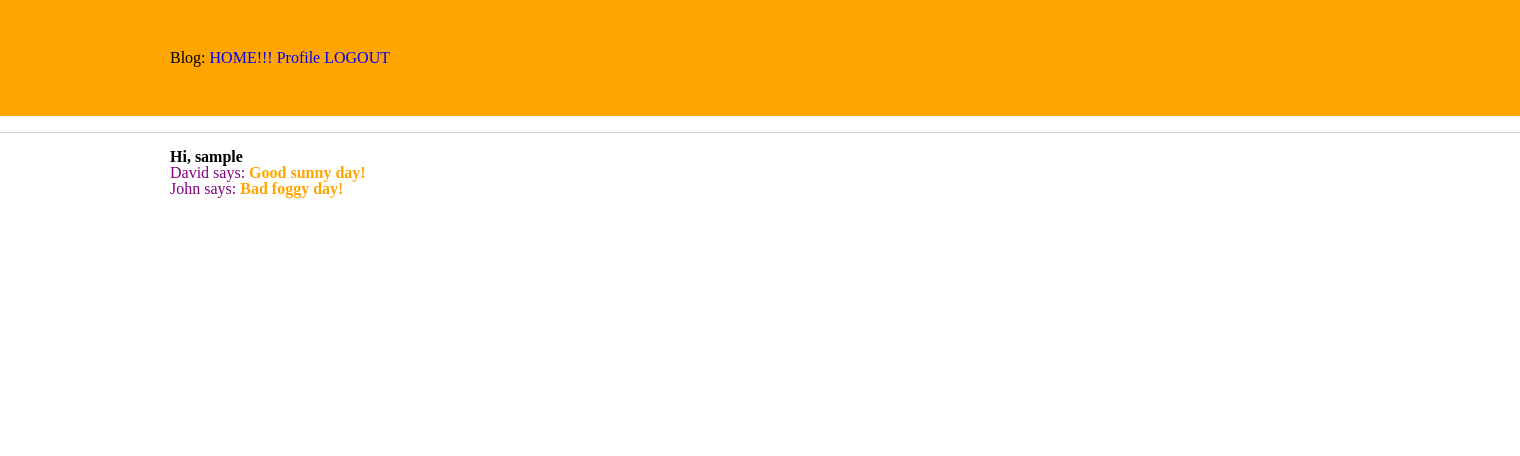
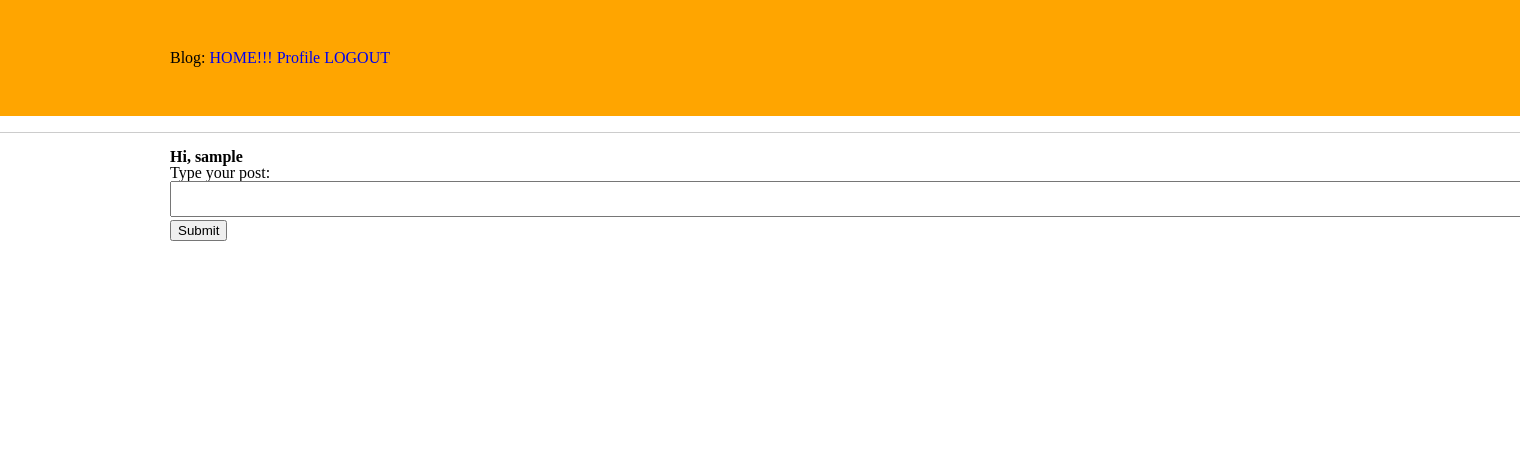
Before and after one commit to yuriiweblack/blog_2022, a Flask app: page / in a window 1520 px wide; the page is wider, and only the part inside the window is pictured. Shown: the top 456 px of that part. Run offline with Flask 3, Linux system fonts and the light colour scheme; the visitor is signed in with stand-in values (Sample User, id 1); data comes from the database, SQL or seed files in the repository; both versions use the stored data as it was after the commit; data that the repository does not hold is empty.

Commit message:
before holiday - posts

```diff
--- a/apps/forms.py
+++ b/apps/forms.py
@@ -43,3 +43,8 @@ class EditProfileForm(FlaskForm):
             user = User.query.filter_by(username=self.username.data).first()
             if user is not None:
                 raise ValidationError('Enter other user name!')
+
+
+class PostForm(FlaskForm):
+    post = TextAreaField("Type your post:", validators=[DataRequired(), Length(min=1, max=280)])
+    submit = SubmitField("Submit")
--- a/apps/models.py
+++ b/apps/models.py
@@ -9,6 +9,11 @@ from hashlib import md5
 def load_user(id):
     return User.query.get(int(id))
 
+followers = db.Table(
+    'followers',
+    db.Column('follower_id', db.Integer, db.ForeignKey('user.id')),
+    db.Column('followed_id', db.Integer, db.ForeignKey('user.id')),
+)
 
 class User(UserMixin, db.Model):
     id = db.Column(db.Integer, primary_key=True)
@@ -18,6 +23,24 @@ class User(UserMixin, db.Model):
     posts = db.relationship('Post', backref='author', lazy='dynamic')
     about_me = db.Column(db.String(150))
     last_seen = db.Column(db.DateTime, default=datetime.utcnow)
+
+    followed = db.relationship(
+        "User", secondary=followers,
+        primaryjoin=(followers.c.follower_id == id),
+        secondaryjoin=(followers.c.followed_id == id),
+        backref=db.backref('followers', lazy='dynamic'), lazy='dynamic'
+    )
+
+    def is_following(self, user):
+        return self.followed.filter(followers.c.followed_id == user.id).count() > 0
+
+    def follow(self, user):
+        if not self.is_following(user):
+            self.followed.append(user)
+
+    def unfollow(self,user):
+        if self.is_following(user):
+            self.followed.remove(user)
 
 
     def set_password(self, password):
@@ -30,8 +53,14 @@ class User(UserMixin, db.Model):
         digest = md5(self.email.lower().encode('utf-8')).hexdigest()
         return 'https://www.gravatar.com/avatar/{}?d=identicon&s={}'.format(digest, size)
 
+    def followed_post(self):
+        return Post.query.join(followers, (followers.c.followed_id == Post.user_id)).filter(
+            followers.c.follower_id == self.id).order_by(
+            Post.timestamp.desc())
+
     def __repr__(self):
         return f'User: {self.username}'
+
 
 
 class Post(db.Model):
--- a/apps/routes.py
+++ b/apps/routes.py
@@ -2,31 +2,43 @@ from datetime import datetime
 
 from apps import app, db
 from flask import render_template, flash, redirect, url_for, request
-from apps.forms import LoginForm, RegistrationForm, EditProfileForm
+from apps.forms import LoginForm, RegistrationForm, EditProfileForm, PostForm
+from apps.models import Post
 from flask_login import current_user, login_user, logout_user, login_required
 # from werkzeug.urls import url_parse
 from urllib.parse import urlparse
 
+
 from apps.models import User
 
 
-@app.route('/')
-@app.route('/index')
+@app.route('/', methods=['GET', 'POST'])
+@app.route('/index', methods=['GET', 'POST'])
 # @app.route('/about')
 @login_required
 def index():
-    # user = {'username': 'Yurii'}
-    posts = [
-        {
-            'author': {'username': 'David'},
-            'body': 'Good sunny day!'
-        },
-        {
-            'author': {'username': 'John'},
-            'body': 'Bad foggy day!'
-        }
-    ]
-    return render_template("index.html", title='Home page', posts=posts)
+    form = PostForm()
+    if form.validate_on_submit():
+        post = Post(body=form.post.data, author=current_user)
+        db.session.add(post)
+        db.session.commit()
+        flash("Your post is active!")
+        return redirect(url_for('index'))
+
+    posts = current_user.followed_post().all()
+
+
+    # posts = [
+    #     {
+    #         'author': {'username': 'David'},
+    #         'body': 'Good sunny day!'
+    #     },
+    #     {
+    #         'author': {'username': 'John'},
+    #         'body': 'Bad foggy day!'
+    #     }
+    # ]
+    return render_template("index.html", title='Home page', posts=posts, form=form)
 
 
 @app.route('/login', methods=['GET', 'POST'])
@@ -118,3 +130,35 @@ def edit_profile():
         form.about_me.data = current_user.about_me
 
     return render_template('edit_profile.html', title="Edit Title", form=form)
+
+
+@app.route('/follow/<username>')
+@login_required
+def follow(username):
+    user = User.query.filter_by(username=username).first()
+    if user is None:
+        flash(f"User {username} not found!")
+        return redirect(url_for('index'))
+    if user == current_user:
+        flash(f"You cannot follow yourself!")
+        return redirect(url_for('user', username=username))
+    current_user.follow(user)
+    db.session.commit()
+    flash(f"You are following {username}!")
+    return redirect(url_for('user', username=username))
+
+
+@app.route('/unfollow/<username>')
+@login_required
+def unfollow(username):
+    user = User.query.filter_by(username=username).first()
+    if user is None:
+        flash(f"User {username} not found!")
+        return redirect(url_for('index'))
+    if user == current_user:
+        flash(f"You cannot unfollow yourself!")
+        return redirect(url_for('user', username=username))
+    current_user.unfollow(user)
+    db.session.commit()
+    flash(f"You aren't following {username}!")
+    return redirect(url_for('user', username=username))
--- a/apps/templates/base.html
+++ b/apps/templates/base.html
@@ -30,7 +30,6 @@
 
         <div class="container">
 
-
             {% block content %}
 
             {% endblock %}
@@ -39,14 +38,12 @@
 
             {% if messages %}
             <ul>
-
                 {% for message in messages%}
                 <li>{{ message }}</li>
                 {% endfor %}
             </ul>
             {% endif %}
             {% endwith %}
-
         </div>
 
     </main>
--- a/apps/templates/index.html
+++ b/apps/templates/index.html
@@ -3,6 +3,21 @@
 
 {% block content %}
     <h1>Hi, {{ current_user.username }}</h1>
+
+    <form action="" method="post">
+        {{ form.hidden_tag() }}
+
+        <p>
+            {{ form.post.label }} <br>
+            {{ form.post(cols=180, row=16) }} <br>
+            {% for error in form.post.errors %}
+                <span style="color: red;">[{{ error }}]</span>
+            {% endfor%}
+        </p>
+        <p>{{ form.submit() }}</p>
+    </form>
+
+
     {% for post in posts %}
         <div style="color: purple">
             <p>{{ post.author.username }} says: <b style="color: orange">{{post.body}}</b></p>
--- a/apps/templates/user.html
+++ b/apps/templates/user.html
@@ -13,6 +13,10 @@
         {% if user == current_user %}
         <p><a href="{{url_for('edit_profile')}}">Edit your profile</a></p>
         {% endif %}
+        {% if user != current_user %}
+            <a href="{{url_for('follow', username=user.username)}}">Follow</a><br>
+            <a href="{{url_for('unfollow', username=user.username)}}">Unfollow</a>
+        {% endif %}
     </div>
     <hr>
     {% for post in posts %}
--- a/note.txt
+++ b/note.txt
@@ -18,3 +18,6 @@ Flask-Login відстежує зареєстрованого користува
 відносною URL-адресою. Відносна URL-адреса має шлях, але не має імені хоста (і, отже, не має netloc)
 
 export FLASK_DEBUG=False (0)
+
+lsof -i:5000
+kill -9 PID
--- a/requirements.txt
+++ b/requirements.txt
@@ -1,11 +1,15 @@
 alembic==1.11.1
 blinker==1.6.2
 click==8.1.3
+dnspython==2.4.2
+email-validator==2.0.0.post2
 Flask==2.3.2
+Flask-Login==0.6.2
 Flask-Migrate==4.0.4
 Flask-SQLAlchemy==3.0.3
 Flask-WTF==1.1.1
 greenlet==2.0.2
+idna==3.4
 importlib-metadata==6.6.0
 importlib-resources==5.12.0
 itsdangerous==2.1.2
```
Also changed, not shown: app.db, 1 other file.
